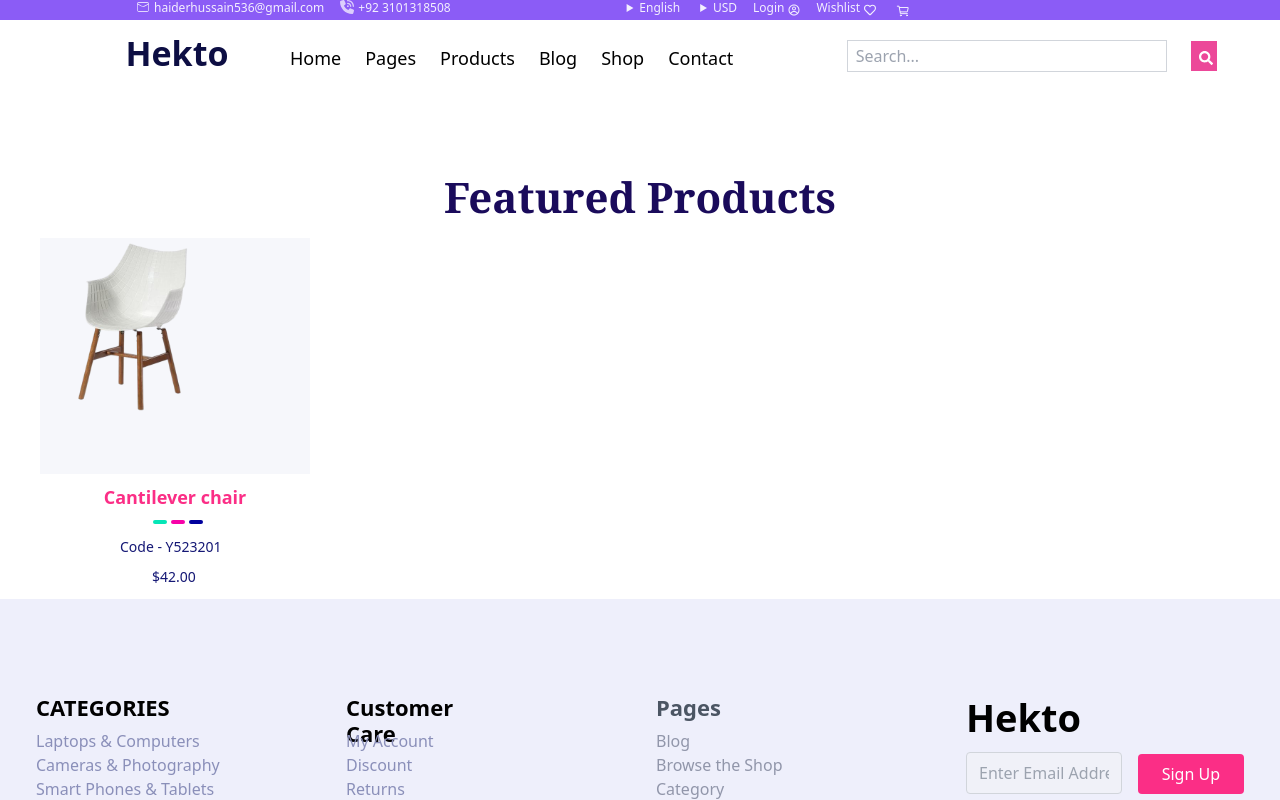
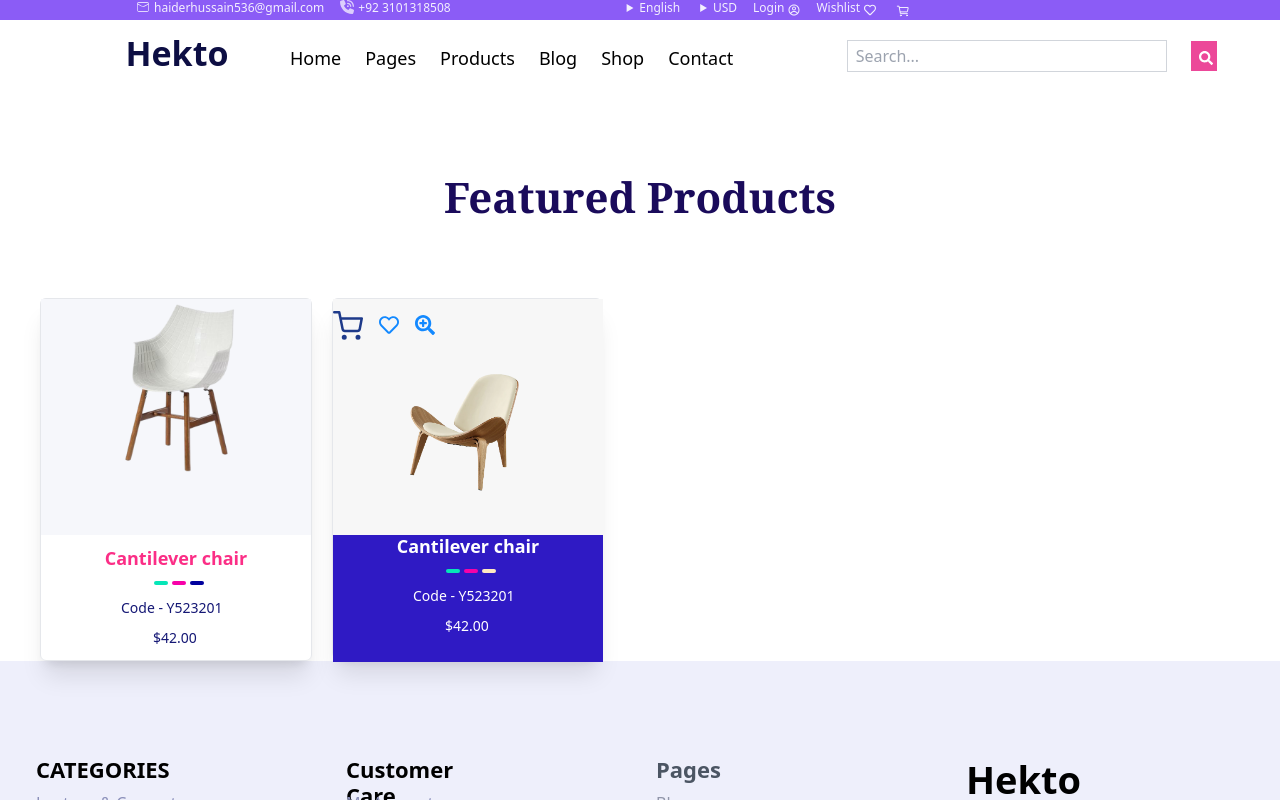
Before and after one commit to 786haider/hekto_ecommerce_web-nextjs, a Next.js app: page /pages/featureproduct in a window 1280 px wide. Shown: the top 800 px of the page. Built offline with nearby package versions, Linux system fonts and the light colour scheme.

Commit message:
adding card 2

```diff
--- a/src/app/pages/featureproduct/featureproductCards/card1.tsx
+++ b/src/app/pages/featureproduct/featureproductCards/card1.tsx
@@ -1,44 +1,115 @@
-import Image from 'next/image';
-import chairImage from '../../../../../public/chairfeature.png';
-export default function Card1(){
-    return(
-
-             <div className="flex-col ">
-            <div style={{width:'270px',height:'361px',top:'1105px',left:'376px'}} >
-                 <div style={
-                    {
-                        width:'270px',
-                        height:'236px',
-                        backgroundColor:'rgba(246, 247, 251, 1)'
-                    }
-                 }>
+import Image from "next/image";
+import chairImage from "../../../../../public/chairfeature.png";
+export default function Card1() {
+  return (
+    <div className="flex-col border rounded-md shadow-xl">
+      <div
+        style={{
+          width: "270px",
+          height: "361px",
+          top: "1105px",
+          left: "376px",
+        }}
+      >
+        <div
+          style={{
+            width: "270px",
+            height: "236px",
+            backgroundColor: "rgba(246, 247, 251, 1)",
+          }}
+        >
           <Image
             src={chairImage}
-                 alt='chairimage'
+            alt="chairimage"
             style={{
-                    width:'178px',
-                    height:'178px',
-                    top:'46px',
-                    left:'40px'
+              width: "178px",
+              height: "178px",
+              top: "46px",
+              left: "40px",
             }}
-                 className='flex justify-center items-center'
+            className="flex justify-center items-center ml-auto mr-auto "
           />
         </div>
-                 <div style={{backgroundColor:'rgba(255, 255, 255, 1)',width:'270px'}}>
-                  <h1 style={{height:'22px',top:'251px',left:'71px',color:'rgba(251, 46, 134, 1)',fontWeight:700,lineHeight:'21px',fontSize:'18px'}} className='flex justify-center items-center w-auto mt-3'>
+        <div
+          style={{ backgroundColor: "rgba(255, 255, 255, 1)", width: "270px" }}
+        >
+          <h1
+            style={{
+              height: "22px",
+              top: "251px",
+              left: "71px",
+              color: "rgba(251, 46, 134, 1)",
+              fontWeight: 700,
+              lineHeight: "21px",
+              fontSize: "18px",
+            }}
+            className="flex justify-center items-center w-auto mt-3"
+          >
             Cantilever chair
           </h1>
-                  <div className='flex justify-center items-center gap-1 ml-28 mt-3' style={{width:'52px',height:'4px',top:'285px',left:'110px',borderRadius:'10px'}}>
-                    <div style={{width:'14px',height:'4px',top:'285px',left:'110px',borderRadius:'10px',background:'rgba(5, 230, 183, 1)'}}></div>
-                    <div style={{width:'14px',height:'4px',top:'285px',left:'110px',borderRadius:'10px',background:'rgba(247, 1, 168, 1)'}}></div>
-                    <div style={{width:'14px',height:'4px',top:'285px',left:'110px',borderRadius:'10px',background:'rgba(0, 0, 157, 1)'}}></div>
+          <div
+            className="flex justify-center items-center gap-1 ml-28 mt-3"
+            style={{
+              width: "52px",
+              height: "4px",
+              top: "285px",
+              left: "110px",
+              borderRadius: "10px",
+            }}
+          >
+            <div
+              style={{
+                width: "14px",
+                height: "4px",
+                top: "285px",
+                left: "110px",
+                borderRadius: "10px",
+                background: "rgba(5, 230, 183, 1)",
+              }}
+            ></div>
+            <div
+              style={{
+                width: "14px",
+                height: "4px",
+                top: "285px",
+                left: "110px",
+                borderRadius: "10px",
+                background: "rgba(247, 1, 168, 1)",
+              }}
+            ></div>
+            <div
+              style={{
+                width: "14px",
+                height: "4px",
+                top: "285px",
+                left: "110px",
+                borderRadius: "10px",
+                background: "rgba(0, 0, 157, 1)",
+              }}
+            ></div>
           </div>
-                  <p style={{color:'rgba(21, 24, 117, 1)',fontSize:'14px',left:'92px'}} className='ml-20 mt-3'>
+          <p
+            style={{
+              color: "rgba(21, 24, 117, 1)",
+              fontSize: "14px",
+              left: "92px",
+            }}
+            className="ml-20 mt-3"
+          >
             Code - Y523201
           </p>
-                  <p style={{color:'rgba(21, 24, 117, 1)',fontSize:'14px',lineHeight:'16.8px'}} className='mt-3 ml-28'>$42.00</p>
+          <p
+            style={{
+              color: "rgba(21, 24, 117, 1)",
+              fontSize: "14px",
+              lineHeight: "16.8px",
+            }}
+            className="mt-3 ml-28"
+          >
+            $42.00
+          </p>
         </div>
       </div>
     </div>
-    )
+  );
 }
--- /dev/null
+++ b/src/app/pages/featureproduct/featureproductCards/card2.tsx
@@ -0,0 +1,122 @@
+import { FiShoppingCart } from "react-icons/fi";
+import { FaRegHeart } from "react-icons/fa";
+import { FaSearchPlus } from "react-icons/fa";
+import ChairImg from "../../../../../public/card2Image.png";
+import Image from "next/image";
+
+export default function Card2() {
+  return (
+    <div
+      style={{ width: "270px", height: "361px", top: "1105px", left: "675px" }}
+      className="border rounded-md shadow-xl"
+    >
+      <div
+        style={{
+          backgroundColor: "rgba(247, 247, 247, 1)",
+          width: "270px",
+          height: "236px",
+        }}
+      >
+        <div className="flex">
+          <FiShoppingCart
+            className="bg shade text-blue-900 mt-3"
+            style={{ width: "30px", height: "30px", top: "11px", left: "11px" }}
+          />
+          <FaRegHeart
+            className="ml-4 mt-4 text-xl "
+            style={{ color: "rgba(19, 137, 255, 1)" }}
+          />
+          <FaSearchPlus
+            className="ml-4 mt-4 text-xl"
+            style={{ color: "rgba(19,137,255,1" }}
+          />
+        </div>
+        <Image
+          src={ChairImg}
+          alt="Image"
+          width={130}
+          height={150}
+          style={{
+            top: "48px",
+            left: "79px",
+          }}
+          className="flex justify-center items-center mt-4 ml-auto mr-auto"
+        />
+      </div>
+      <div
+        style={{
+          width: "270px",
+          height: "127px",
+          backgroundColor: "rgba(47, 26, 196, 1)",
+        }}
+      >
+        <h1
+          style={{
+            height: "22px",
+            top: "251px",
+            left: "71px",
+            fontWeight: 700,
+            lineHeight: "21px",
+            fontSize: "18px",
+          }}
+          className="flex justify-center items-center w-auto   text-white"
+        >
+          Cantilever chair
+        </h1>
+        <div
+          className="flex justify-center items-center gap-1 ml-28 mt-3"
+          style={{
+            width: "52px",
+            height: "4px",
+            top: "285px",
+            left: "110px",
+            borderRadius: "10px",
+          }}
+        >
+          <div
+            style={{
+              width: "14px",
+              height: "4px",
+              top: "285px",
+              left: "110px",
+              borderRadius: "10px",
+              background: "rgba(5, 230, 183, 1)",
+            }}
+          ></div>
+          <div
+            style={{
+              width: "14px",
+              height: "4px",
+              top: "285px",
+              left: "110px",
+              borderRadius: "10px",
+              background: "rgba(247, 1, 168, 1)",
+            }}
+          ></div>
+          <div
+            style={{
+              width: "14px",
+              height: "4px",
+              top: "285px",
+              left: "110px",
+              borderRadius: "10px",
+              background: "rgba(255, 234, 193, 1)",
+            }}
+          ></div>
+        </div>
+        <p
+          style={{ fontSize: "14px", left: "92px" }}
+          className="ml-20 mt-3 text-white"
+        >
+          Code - Y523201
+        </p>
+        <p
+          style={{ fontSize: "14px", lineHeight: "16.8px" }}
+          className="mt-3 ml-28 text-white"
+        >
+          $42.00
+        </p>
+      </div>
+    </div>
+  );
+}
--- a/src/app/pages/featureproduct/page.tsx
+++ b/src/app/pages/featureproduct/page.tsx
@@ -1,4 +1,5 @@
 import Card1 from "./featureproductCards/card1";
+import Card2 from "./featureproductCards/card2";
 
 
 export default function FeatureProduct(){
@@ -8,9 +9,9 @@ export default function FeatureProduct(){
             className="flex justify-center items-center font-extrabold font-serif w-auto mt-20">
             Featured Products
             </h1>
-            <div className="flex gap-6 ml-10 mt-5">
+            <div className="flex gap-5 ml-10 mt-20">
                 <Card1/>
-
+               <Card2/>
                 </div>
 
 
```
Also changed, not shown: public/card2Image.png (added). Lines whose indentation alone changed are shown as unchanged.
